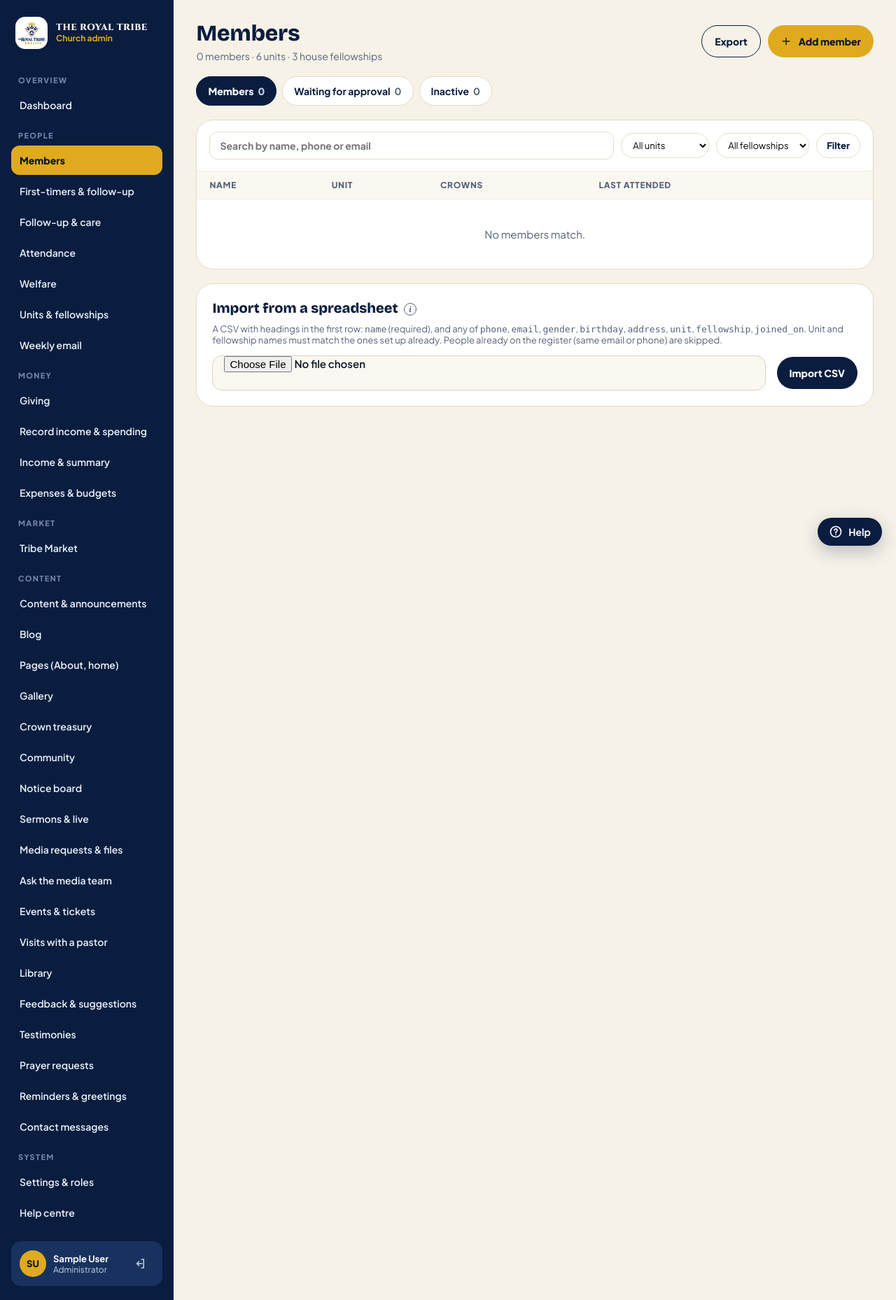
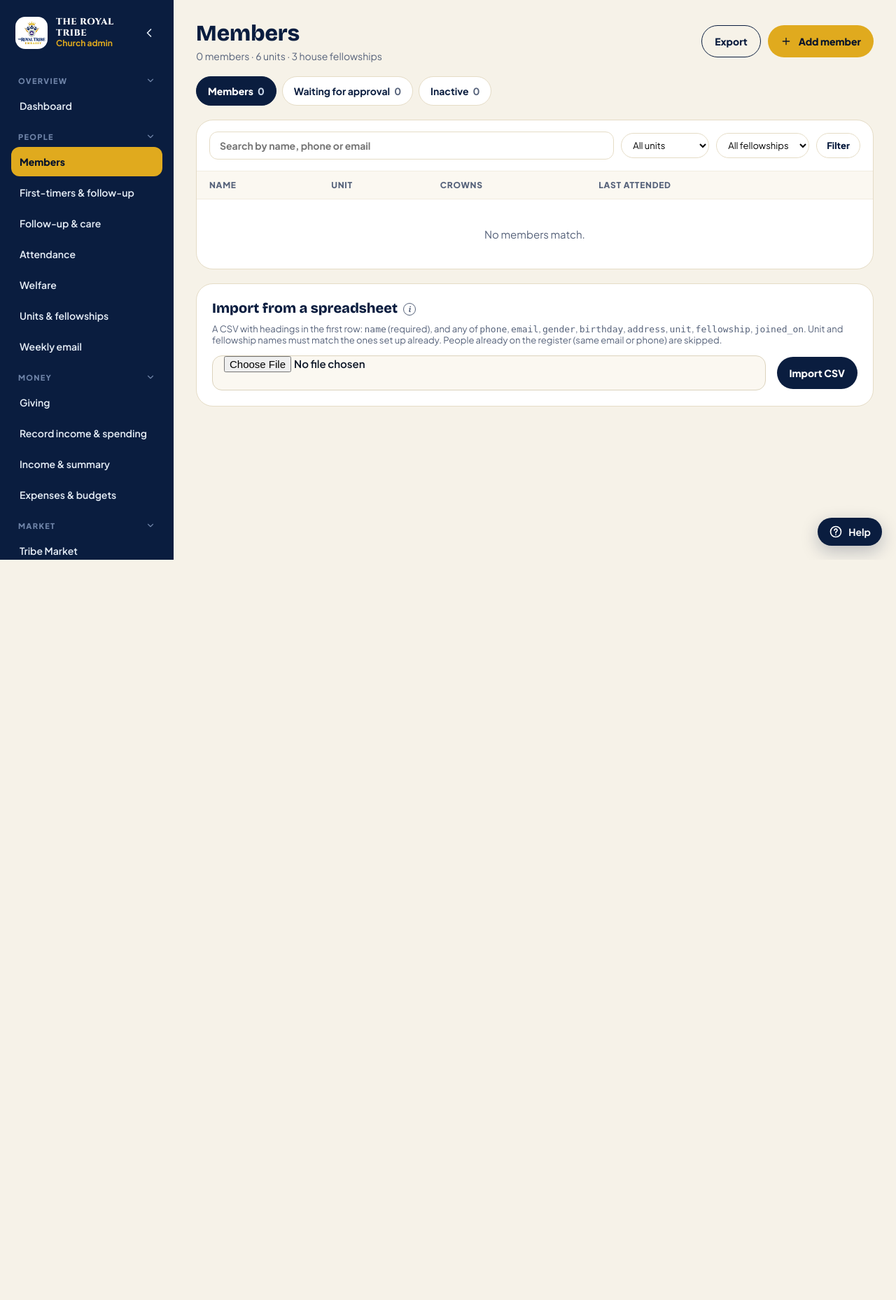
Before and after one commit to samowolabi1/TheEmbassy, a Laravel app: page /admin/members in a window 1280 px wide. Shown: the whole page at 70% size. After the commit the page ends 800 px from the top, so only its background shows below. Run offline with Laravel 12, Linux system fonts and the light colour scheme; the visitor is signed in with stand-in values (Sample User, id 1); data comes from the database, SQL or seed files in the repository; data that the repository does not hold is empty; style sheets or scripts are compiled from the project's sources; parts of the project's set-up code (start-up, migrations or seed data) failed here and were passed over.

Commit message:
Collapsible sidebar: hide it, fold its groups, and a fold-out menu on phones
On computers the sidebar has a button to hide it (a Menu button brings it
back, and the choice is remembered) and scrolls on its own; each group
folds with a tap on its name, remembered, with the current page's group
kept open. On phones the menu folds away behind a menu button instead of
a sideways strip. Works in the admin, unit leaders' and sellers' areas.
Also stops hidden tooltips from widening pages on phones.

Co-Authored-By: Claude Opus 5.5 <noreply@anthropic.com>
Claude-Session: https://claude.ai/code/session_01PCasWf1TvGbSA36jumuWqZ

```diff
--- a/resources/css/admin.css
+++ b/resources/css/admin.css
@@ -1826,10 +1826,8 @@ input[type='file'] {
   text-transform: none;
   letter-spacing: normal;
   white-space: normal;
-  opacity: 0;
-  visibility: hidden;
+  display: none;
   pointer-events: none;
-  transition: opacity 0.12s ease;
 }
 .tip__text--placed {
   position: fixed;
@@ -1839,8 +1837,7 @@ input[type='file'] {
 .tip__button:hover + .tip__text,
 .tip__button:focus-visible + .tip__text,
 .tip__button.is-open + .tip__text {
-  opacity: 1;
-  visibility: visible;
+  display: block;
 }
 
 .help-search {
@@ -1988,3 +1985,158 @@ input[type='file'] {
   background: var(--line-soft);
   font-size: 12px;
 }
+
+/* ---------- Sidebar: collapse, phone menu, foldable groups ---------- */
+.side__top {
+  display: flex;
+  align-items: center;
+  gap: 8px;
+}
+.side__top .side__brand {
+  flex: 1;
+  min-width: 0;
+}
+.side__btn {
+  display: none;
+  place-items: center;
+  flex: none;
+  width: 38px;
+  height: 38px;
+  padding: 0;
+  border: 0;
+  border-radius: 10px;
+  background: transparent;
+  color: var(--ice);
+  cursor: pointer;
+}
+.side__btn:hover,
+.side__btn:focus-visible {
+  background: var(--navy-2);
+  color: var(--white);
+}
+.side__group {
+  display: flex;
+  flex-direction: column;
+  gap: 2px;
+}
+.side__items {
+  display: flex;
+  flex-direction: column;
+  gap: 2px;
+}
+.side__fold {
+  display: flex;
+  align-items: center;
+  justify-content: space-between;
+  width: 100%;
+  border: 0;
+  background: none;
+  font: inherit;
+  font-size: 11px;
+  font-weight: 800;
+  letter-spacing: 0.12em;
+  text-align: left;
+  cursor: pointer;
+}
+.side__fold:hover {
+  color: var(--ice);
+}
+.side__fold svg {
+  transform: rotate(90deg);
+  transition: transform 0.15s ease;
+}
+.side__group.is-folded .side__fold svg {
+  transform: none;
+}
+.side__group.is-folded .side__items {
+  display: none;
+}
+.side-open {
+  display: none;
+}
+
+@media (min-width: 901px) {
+  .side {
+    position: sticky;
+    top: 0;
+    height: 100vh;
+    flex: 0 0 248px;
+    overflow-y: auto;
+    scrollbar-width: thin;
+  }
+  .js .side__collapse {
+    display: grid;
+  }
+  .side-collapsed .side {
+    display: none;
+  }
+  .js.side-collapsed .side-open {
+    position: fixed;
+    top: 16px;
+    left: 16px;
+    z-index: 35;
+    display: inline-flex;
+    align-items: center;
+    gap: 8px;
+    padding: 10px 14px;
+    border: 0;
+    border-radius: 999px;
+    background: var(--navy);
+    color: var(--white);
+    font: inherit;
+    font-weight: 700;
+    font-size: 14px;
+    box-shadow: 0 8px 24px rgba(10, 29, 63, 0.25);
+    cursor: pointer;
+  }
+  .side-collapsed .admin-main {
+    padding-top: 72px;
+  }
+}
+
+@media (max-width: 900px) {
+  .js .side__menu {
+    display: grid;
+  }
+  .side__menu svg + svg,
+  .side.is-open .side__menu svg:first-child {
+    display: none;
+  }
+  .side.is-open .side__menu svg + svg {
+    display: block;
+  }
+  /* With the menu button, the nav is a fold-out list instead of a sideways strip. */
+  .js .side__nav,
+  .js .side__user {
+    display: none;
+  }
+  .js .side.is-open .side__nav {
+    display: flex;
+    flex-direction: column;
+    overflow: visible;
+  }
+  .js .side.is-open .side__user {
+    display: flex;
+  }
+  .js .side.is-open .side__label {
+    display: flex;
+  }
+  .js .side .side__link {
+    white-space: normal;
+  }
+  .side__group {
+    display: contents;
+  }
+  .js .side .side__group {
+    display: flex;
+  }
+  .side__group .side__items {
+    display: contents;
+  }
+  .js .side .side__group .side__items {
+    display: flex;
+  }
+  .js .side .side__group.is-folded .side__items {
+    display: none;
+  }
+}
--- a/resources/views/layouts/admin.blade.php
+++ b/resources/views/layouts/admin.blade.php
@@ -85,19 +85,26 @@
     <link rel="stylesheet" href="https://fonts.googleapis.com/css2?family=Bricolage+Grotesque:opsz,wght@12..96,600;12..96,700;12..96,800&family=Plus+Jakarta+Sans:wght@400;500;600;700;800&family=Cinzel:wght@700;800&display=swap">
     @vite(['resources/css/admin.css', 'resources/js/admin.js'])
     @include('partials.theme')
+    @include('partials.side-state')
 </head>
 <body class="admin">
     <a class="skip-link" href="#main">Skip to content</a>
     <div class="admin-shell">
         <aside class="side">
-            <a href="{{ route('admin.dashboard') }}" class="side__brand">
-                <span class="side__logo"><img src="{{ asset(config('church.brand.logo')) }}" alt="" width="40" height="38"></span>
-                <span class="side__words"><span class="side__name">{{ config('church.brand.wordmark') }}</span><span class="side__role">Church admin</span></span>
-            </a>
+            <div class="side__top">
+                <a href="{{ route('admin.dashboard') }}" class="side__brand">
+                    <span class="side__logo"><img src="{{ asset(config('church.brand.logo')) }}" alt="" width="40" height="38"></span>
+                    <span class="side__words"><span class="side__name">{{ config('church.brand.wordmark') }}</span><span class="side__role">Church admin</span></span>
+                </a>
+                @include('partials.side-controls')
+            </div>
 
-            <nav class="side__nav" aria-label="Admin">
+            <nav class="side__nav" id="side-nav" aria-label="Admin">
                 @foreach ($nav as $group => $items)
-                    <span class="side__label">{{ $group }}</span>
+                    @php($hasCurrent = collect($items)->contains('id', $active))
+                    <div class="side__group" data-side-group="{{ \Illuminate\Support\Str::slug($group) }}" @if ($hasCurrent) data-current @endif>
+                    <button type="button" class="side__label side__fold" data-side-fold aria-expanded="true">{{ $group }}<x-icon name="chevron-right" :size="14" /></button>
+                    <div class="side__items">
                     @foreach ($items as $item)
                         @if (\Illuminate\Support\Facades\Route::has($item['route']))
                             <a href="{{ route($item['route'], $item['params'] ?? []) }}" class="side__link" @if ($item['id'] === $active) aria-current="page" @endif>
@@ -110,6 +117,8 @@
                             <span class="side__link side__link--soon">{{ $item['label'] }} <span class="side__soon">SOON</span></span>
                         @endif
                     @endforeach
+                    </div>
+                    </div>
                 @endforeach
             </nav>
 
@@ -122,6 +131,7 @@
                 </form>
             </div>
         </aside>
+        @include('partials.side-reopen')
 
         <main id="main" class="admin-main">
             @if (session('status'))
--- /dev/null
+++ b/resources/views/partials/side-controls.blade.php
@@ -0,0 +1,3 @@
+{{-- Collapse the sidebar (computers) or open and close the menu (phones). --}}
+<button type="button" class="side__btn side__collapse" data-side-collapse aria-label="Hide the menu" title="Hide the menu"><x-icon name="chevron-left" :size="20" /></button>
+<button type="button" class="side__btn side__menu" data-side-menu aria-expanded="false" aria-controls="side-nav" aria-label="Open the menu"><x-icon name="menu" :size="22" /><x-icon name="close" :size="22" /></button>
--- /dev/null
+++ b/resources/views/partials/side-reopen.blade.php
@@ -0,0 +1 @@
+<button type="button" class="side-open" data-side-expand aria-label="Show the menu"><x-icon name="menu" :size="20" /><span>Menu</span></button>
--- /dev/null
+++ b/resources/views/partials/side-state.blade.php
@@ -0,0 +1,5 @@
+{{-- Applied before the page draws, so a collapsed sidebar doesn't flash open. --}}
+<script>
+    document.documentElement.classList.add('js');
+    try { if (localStorage.getItem('side-collapsed') === '1') document.documentElement.classList.add('side-collapsed'); } catch (e) {}
+</script>
```
Also changed, not shown: resources/js/admin.js (+48 -0 lines), resources/js/help.js (+4 -3 lines), resources/views/layouts/unit.blade.php (+10 -5 lines), resources/views/layouts/vendor.blade.php (+10 -5 lines), README.md.
